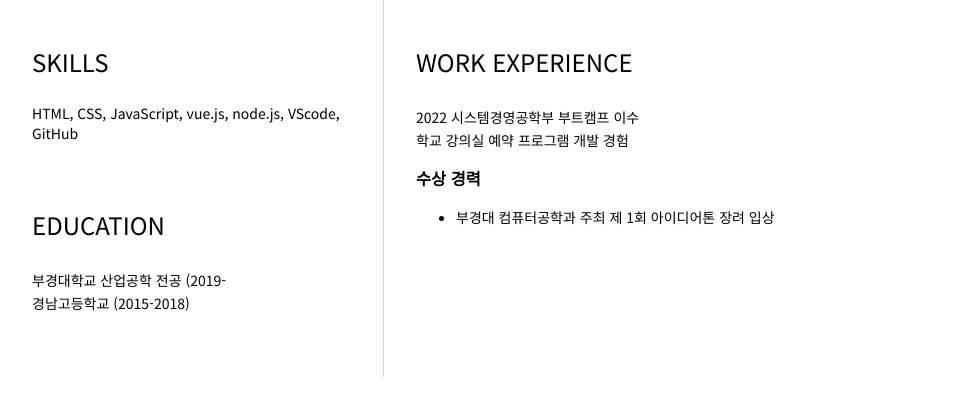
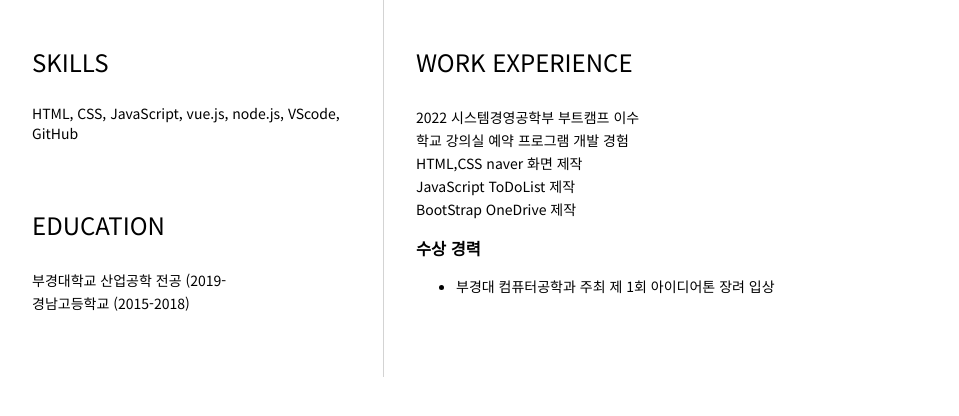
Before and after one commit to buhyun1/resume, a plain HTML site: page index.html in a window 1280 px wide. Shown: the part 370-786 px from the top of the page, without its empty margins (160-1119 px from the left). Drawn offline with Linux system fonts and the light colour scheme.

Commit message:
제작 경험 추가

```diff
--- a/index.html
+++ b/index.html
@@ -54,6 +54,9 @@
             <h2>WORK EXPERIENCE</h2>
                     <p>2022 시스템경영공학부 부트캠프 이수</p>
                     <p>학교 강의실 예약 프로그램 개발 경험</p>
+                    <p>HTML,CSS naver 화면 제작</p>
+                    <p>JavaScript ToDoList 제작</p>
+                    <p>BootStrap OneDrive 제작</p>
             <h3>수상 경력</h3>
                 <ul>
                     <li>부경대 컴퓨터공학과 주최 제 1회 아이디어톤 장려 입상</li>
```
